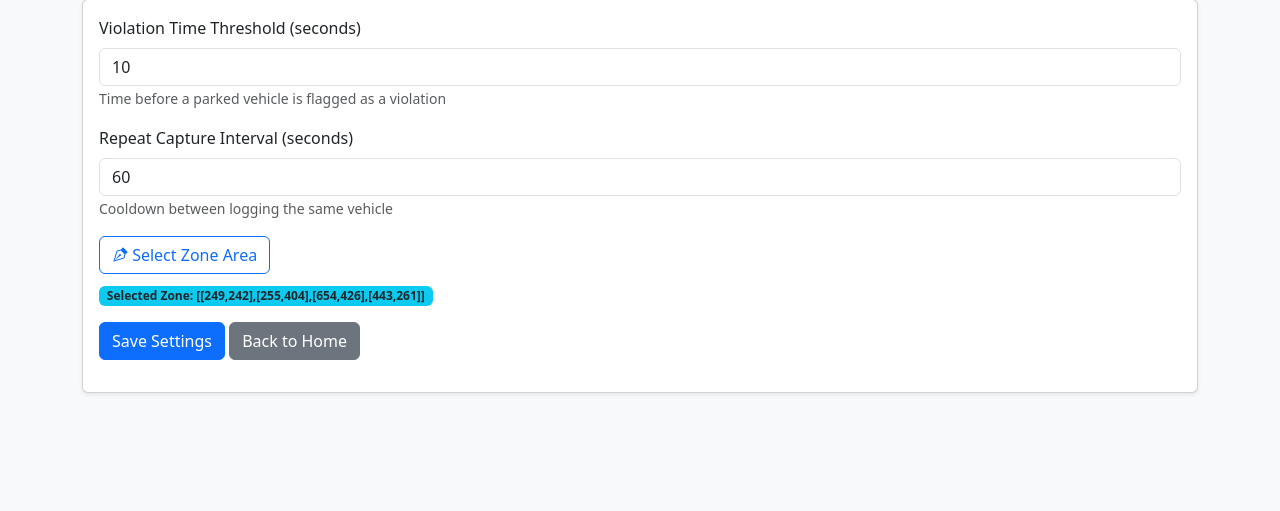
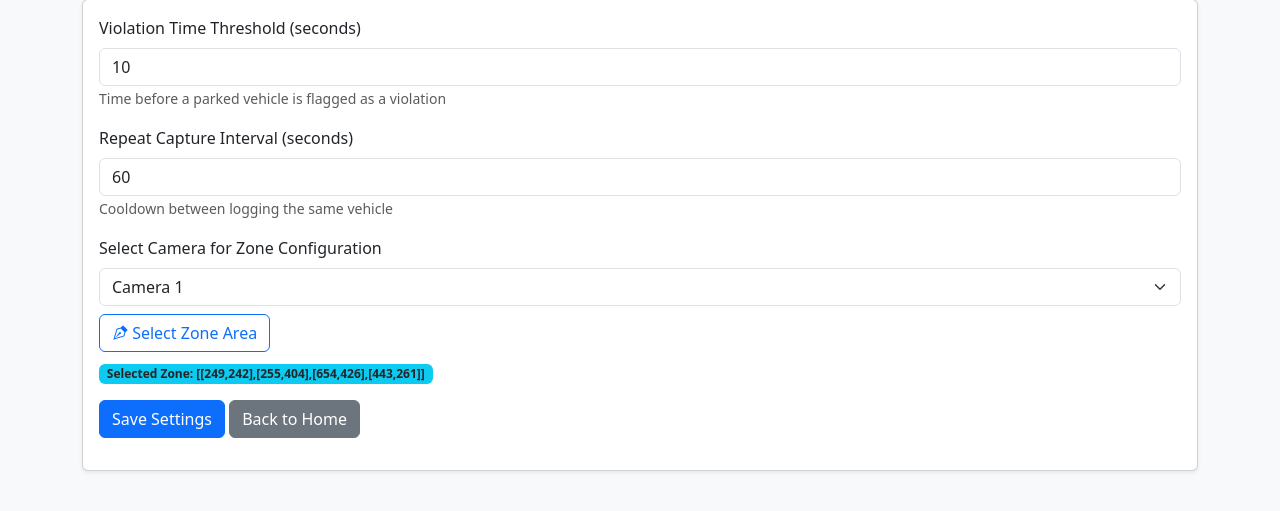
Before and after one commit to Sunthunder0813/Illegal-Parking-Detection-beta, a Flask app: page /settings.html in a window 1280 px wide. Shown: the part 121-632 px from the top of the page. Run offline with Flask 3, Linux system fonts and the light colour scheme.

Commit message:
parking zone

```diff
--- a/app.py
+++ b/app.py
@@ -343,9 +343,12 @@ def camera_status():
 @app.route('/api/zone_selector', methods=['POST'])
 def api_zone_selector():
     try:
+        data = request.get_json(force=True)
+        camera = data.get("camera", "Camera_1")
+        cam_arg = "1" if camera == "Camera_1" else "2"
         # Run zone_selector.py and capture output
         proc = subprocess.Popen(
-            ["python", "zone_selector.py"],
+            ["python", "zone_selector.py", cam_arg],
             cwd=os.path.dirname(__file__),
             stdout=subprocess.PIPE,
             stderr=subprocess.PIPE,
@@ -358,7 +361,7 @@ def api_zone_selector():
         if match:
             zone = pyjson.loads(match.group(0))
             # Update config and return new zone
-            update_config_py({"PARKING_ZONES": {"Camera_1": zone}})
+            update_config_py({"PARKING_ZONES": {camera: zone}})
             return jsonify({"success": True, "zone": zone})
         else:
             return jsonify({"success": False, "error": "No zone found", "stdout": stdout, "stderr": stderr})
--- a/templates/settings.html
+++ b/templates/settings.html
@@ -26,7 +26,12 @@
                     </div>
 
                     <div class="mb-3">
-                        <button type="button" class="btn btn-outline-primary" id="selectZoneBtn">
+                        <label for="cameraSelect" class="form-label">Select Camera for Zone Configuration</label>
+                        <select class="form-select" id="cameraSelect" name="cameraSelect">
+                            <option value="Camera_1">Camera 1</option>
+                            <option value="Camera_2">Camera 2</option>
+                        </select>
+                        <button type="button" class="btn btn-outline-primary mt-2" id="selectZoneBtn">
                             <i class="bi bi-vector-pen"></i> Select Zone Area
                         </button>
                         <div id="zoneDisplay" class="mt-2"></div>
@@ -54,9 +59,10 @@
                 .then(data => {
                     document.getElementById('violation_time').value = data.VIOLATION_TIME_THRESHOLD;
                     document.getElementById('repeat_capture').value = data.REPEAT_CAPTURE_INTERVAL;
-                    // Display zone area for Camera_1
-                    if (data.PARKING_ZONES && data.PARKING_ZONES.Camera_1) {
-                        updateZoneDisplay(data.PARKING_ZONES.Camera_1);
+                    // Display zone area for selected camera
+                    const cam = document.getElementById('cameraSelect').value;
+                    if (data.PARKING_ZONES && data.PARKING_ZONES[cam]) {
+                        updateZoneDisplay(data.PARKING_ZONES[cam]);
                     } else {
                         updateZoneDisplay(null);
                     }
@@ -64,6 +70,8 @@
         }
 
         document.addEventListener('DOMContentLoaded', loadSettings);
+
+        document.getElementById('cameraSelect').addEventListener('change', loadSettings);
 
         document.getElementById('settingsForm').addEventListener('submit', function(e) {
             e.preventDefault();
@@ -95,8 +103,13 @@
 
         document.getElementById('selectZoneBtn').addEventListener('click', function() {
             const status = document.getElementById('status');
+            const cam = document.getElementById('cameraSelect').value;
             status.innerHTML = '<div class="alert alert-info">Launching zone selector... Please complete selection in the popup window.</div>';
-            fetch('/api/zone_selector', { method: 'POST' })
+            fetch('/api/zone_selector', {
+                method: 'POST',
+                headers: { 'Content-Type': 'application/json' },
+                body: JSON.stringify({ camera: cam })
+            })
                 .then(r => r.json())
                 .then(data => {
                     if (data.success && data.zone) {
@@ -106,7 +119,7 @@
                         fetch('/api/settings', {
                             method: 'POST',
                             headers: { 'Content-Type': 'application/json' },
-                            body: JSON.stringify({ PARKING_ZONES: { Camera_1: data.zone } })
+                            body: JSON.stringify({ PARKING_ZONES: { [cam]: data.zone } })
                         }).then(() => setTimeout(loadSettings, 500));
                     } else {
                         status.innerHTML = '<div class="alert alert-danger">Zone selection failed.</div>';
```
Also changed, not shown: zone_selector.py (+9 -4 lines).
